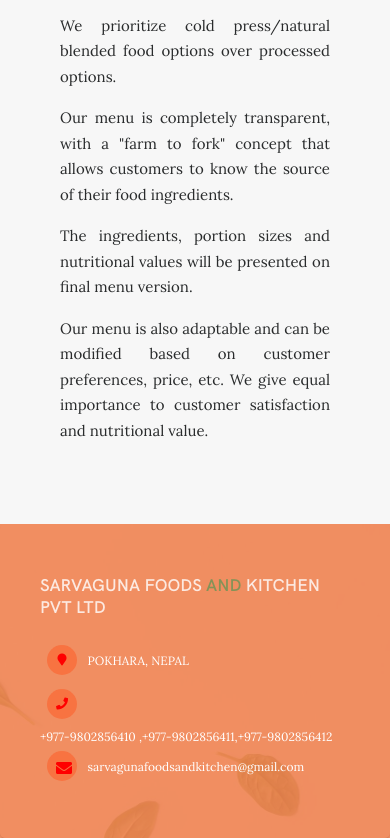
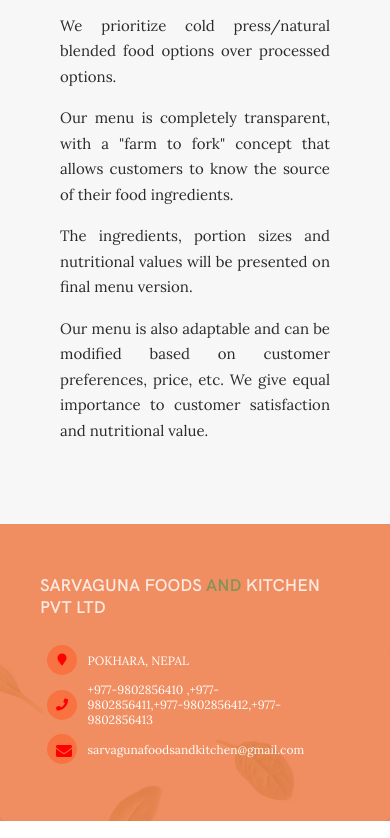
Before and after one commit to beena65/vid, a plain HTML site: page menu.html in a window 390 px wide. Shown: the part 2062-2900 px from the top of the page. Drawn offline with nearby package versions, Linux system fonts and the light colour scheme.

Commit message:
finished

```diff
--- a/css/slider.css
+++ b/css/slider.css
@@ -2149,6 +2149,8 @@ img {
     font-size: 12px !important;
     font-weight: 300;
     text-transform: capitalize !important;
+    word-break: break-word;
+    width: 220px;
   }
   .footer-distributed .footer-center p a {
     color: #ffffff;
--- a/menu.html
+++ b/menu.html
@@ -257,12 +257,7 @@
               SARVAGUNA FOODS<span> AND </span>KITCHEN PVT LTD
             </p>
 
-            <!-- <h6 class="footer-links">
-              Sarvaguna Foods, a division of Sarvaguna Foods and Kitchen is a
-              slow food processing center, that procures, processes and delivers
-              slow processed good food* to public/private institutions and to
-              individual customers.
-            </h6> -->
+
           </div>
 
           <div class="footer-center">
@@ -273,7 +268,9 @@
 
             <div>
               <i class="fa fa-phone"></i>
-              <p>+977-9802856410 ,+977-9802856411,+977-9802856412</p>
+              <p>
+                +977-9802856410 ,+977-9802856411,+977-9802856412,+977-9802856413
+              </p>
             </div>
 
             <div>
```
Also changed, not shown: blog.html (+5 -3 lines), contact.html (+3 -1 lines), ecosystem.html (+3 -1 lines), index.html (+3 -1 lines), school.html (+6 -2 lines), shop.html (+6 -2 lines), social.html (+3 -1 lines), solidarity.html (+3 -1 lines), team.html (+3 -1 lines).
